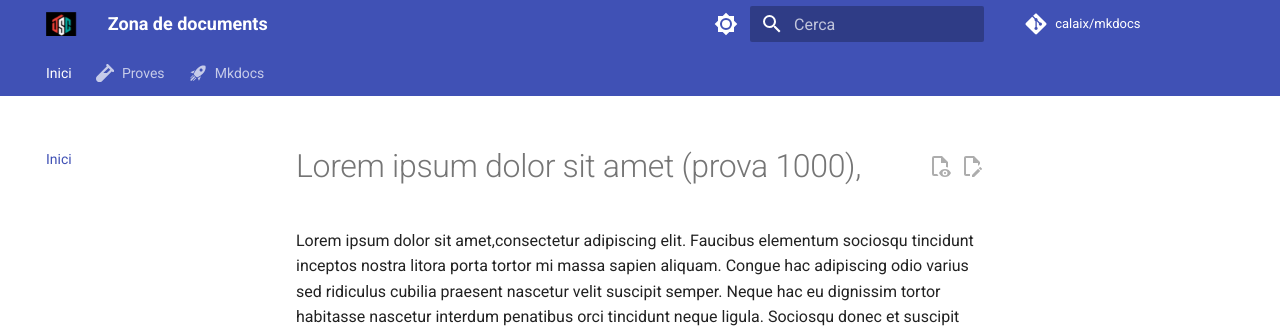
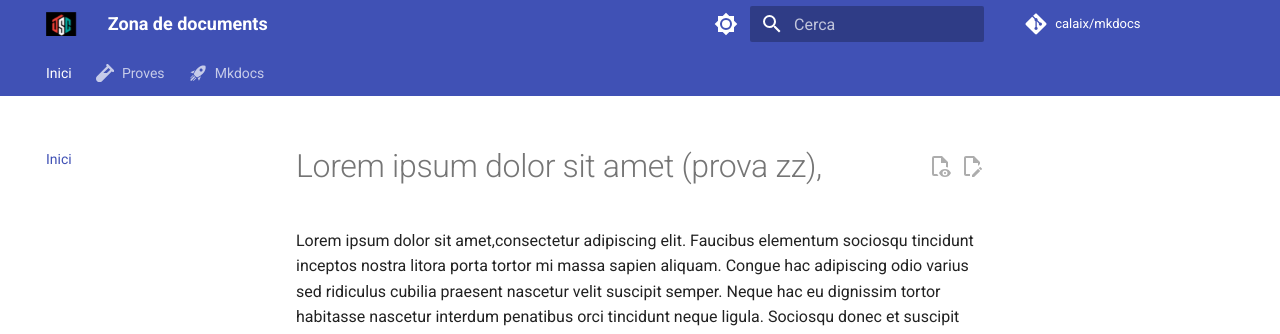
Before and after one commit to calaix/mkdocs, an MkDocs documentation site: the page built from docs/index.md, in a window 1280 px wide and 900 px high. Shown: the top 334 px of the window. Built offline with MkDocs 1.6.1 and Material for MkDocs 9.7.7, drawn with Linux system fonts in a browser that asks for light colours; nearby versions of some CDN libraries; comment, search, counter and statistics services are not loaded.

Commit message:
Update header text in index.md

```diff
--- a/docs/index.md
+++ b/docs/index.md
@@ -1,6 +1,6 @@
 
 
-# Lorem ipsum dolor sit amet (prova 1000),
+# Lorem ipsum dolor sit amet (prova zz),
 
 Lorem ipsum dolor sit amet,consectetur adipiscing elit. Faucibus elementum sociosqu tincidunt inceptos nostra litora porta tortor mi massa sapien aliquam. Congue hac adipiscing odio varius sed ridiculus cubilia praesent nascetur velit suscipit semper. Neque hac eu dignissim tortor habitasse nascetur interdum penatibus orci tincidunt neque ligula. Sociosqu donec et suscipit platea lacinia diam torquent egestas condimentum pretium dui torquent.
 
```
